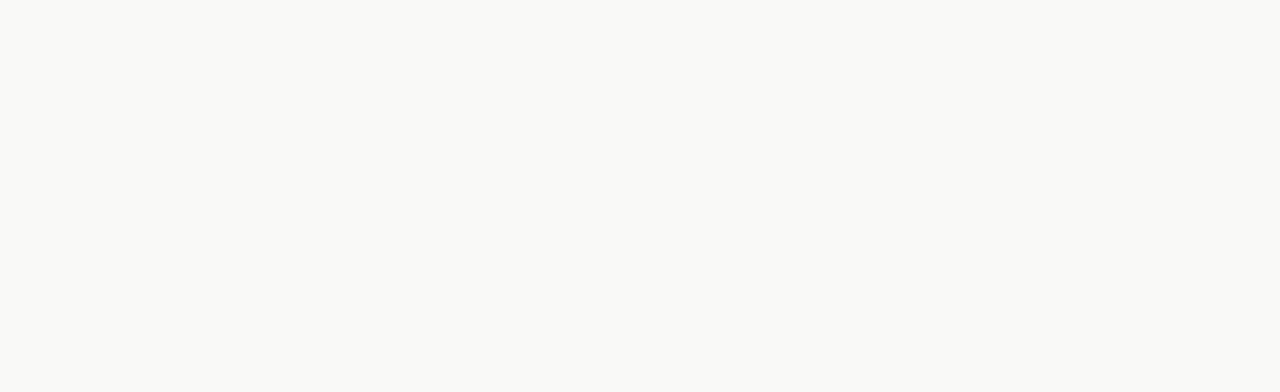
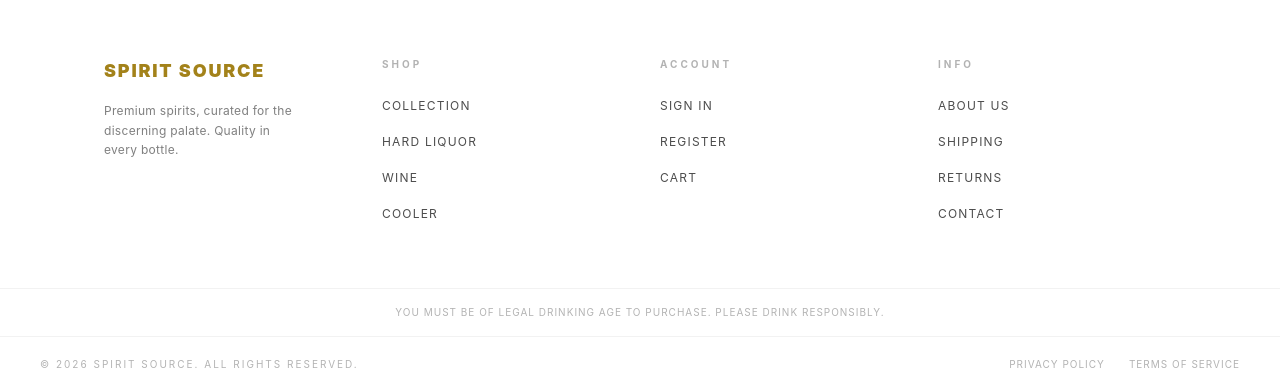
Before and after one commit to aryansaini-71/CPRG306-Final-Project, a Next.js app: page /products in a window 1280 px wide. Shown: the part 888-1280 px from the top of the page. Before the commit the page ends 800 px from the top, so only its background shows below. Built offline with nearby package versions, Linux system fonts and the light colour scheme; no server answers; the database is empty.

Commit message:
Footer implementation
Adds a footer component to the bottom of pages. Uses searchParams to navigate to the correct category.

```diff
--- a/app/layout.tsx
+++ b/app/layout.tsx
@@ -1,6 +1,7 @@
 import React from "react";
 import "./globals.css";
 import Navbar from "../components/Navbar";
+import Footer from "../components/Footer";
 import { Providers } from "./providers"; // We import the new file here
 
 export const metadata = {
@@ -16,6 +17,7 @@
         <Providers>
           <Navbar />
           {children}
+          <Footer />
         </Providers>
       </body>
     </html>
--- a/app/products/page.tsx
+++ b/app/products/page.tsx
@@ -5,11 +5,13 @@
 import { supabase } from "@/lib/supabase";
 import { useCart } from "@/app/context/cart-context";
 import { Search, Plus, Minus } from "lucide-react";
+import { useSearchParams } from "next/navigation";
 
 export default function ProductsPage() {
   // FIX: We changed 'dispatch' to 'addToCart'.
   // (If your context uses 'addItem' instead, just change the word here and below!)
   const { addToCart } = useCart();
+  const searchParams  = useSearchParams();
 
   // -- STATE VARIABLES --
   const [products, setProducts] = useState<any[]>([]);
@@ -32,6 +34,14 @@
     }
     fetchProducts();
   }, []);
+
+  // Read ?category= from the URL and set the active tab
+  useEffect(() => {
+    const cat = searchParams.get("category");
+    if (cat && categories.includes(cat)) {
+      setSelectedCategory(cat);
+    }
+  }, [searchParams]);
 
   // -- HELPER FUNCTIONS --
 
--- /dev/null
+++ b/components/Footer.tsx
@@ -0,0 +1,125 @@
+import Link from "next/link";
+
+export default function Footer() {
+  return (
+    <footer className="bg-white border-t border-black/5 mt-20">
+      {/* Main Footer Grid */}
+      <div className="max-w-6xl mx-auto px-6 md:px-10 py-16 grid grid-cols-2 md:grid-cols-4 gap-10">
+
+        {/* Brand Column */}
+        <div className="col-span-2 md:col-span-1 md:pr-10">
+          <p className="text-[#A3821A] font-black tracking-widest text-lg mb-4">
+            SPIRIT SOURCE
+          </p>
+          <p className="text-xs text-black/50 leading-relaxed tracking-wide">
+            Premium spirits, curated for the discerning palate. Quality in every bottle.
+          </p>
+        </div>
+
+        {/* Shop Column */}
+        <div>
+          <h3 className="text-[10px] font-bold tracking-[0.3em] text-black/30 uppercase mb-5">
+            Shop
+          </h3>
+          <ul className="space-y-3">
+            <li>
+              <Link href="/products" className="text-xs tracking-widest text-black/70 hover:text-[#A3821A] transition-colors uppercase">
+                Collection
+              </Link>
+            </li>
+            <li>
+              <Link href="/products?category=Hard+Liquor" className="text-xs tracking-widest text-black/70 hover:text-[#A3821A] transition-colors uppercase">
+                Hard Liquor
+              </Link>
+            </li>
+            <li>
+              <Link href="/products?category=Wine" className="text-xs tracking-widest text-black/70 hover:text-[#A3821A] transition-colors uppercase">
+                Wine
+              </Link>
+            </li>
+            <li>
+              <Link href="/products?category=Cooler" className="text-xs tracking-widest text-black/70 hover:text-[#A3821A] transition-colors uppercase">
+                Cooler
+              </Link>
+            </li>
+          </ul>
+        </div>
+
+        {/* Account Column */}
+        <div>
+          <h3 className="text-[10px] font-bold tracking-[0.3em] text-black/30 uppercase mb-5">
+            Account
+          </h3>
+          <ul className="space-y-3">
+            <li>
+              <Link href="/login" className="text-xs tracking-widest text-black/70 hover:text-[#A3821A] transition-colors uppercase">
+                Sign In
+              </Link>
+            </li>
+            <li>
+              <Link href="/register" className="text-xs tracking-widest text-black/70 hover:text-[#A3821A] transition-colors uppercase">
+                Register
+              </Link>
+            </li>
+            <li>
+              <Link href="/cart" className="text-xs tracking-widest text-black/70 hover:text-[#A3821A] transition-colors uppercase">
+                Cart
+              </Link>
+            </li>
+          </ul>
+        </div>
+
+        {/* Info Column */}
+        <div>
+          <h3 className="text-[10px] font-bold tracking-[0.3em] text-black/30 uppercase mb-5">
+            Info
+          </h3>
+          <ul className="space-y-3">
+            <li>
+              <Link href="/about" className="text-xs tracking-widest text-black/70 hover:text-[#A3821A] transition-colors uppercase">
+                About Us
+              </Link>
+            </li>
+            <li>
+              <Link href="/shipping" className="text-xs tracking-widest text-black/70 hover:text-[#A3821A] transition-colors uppercase">
+                Shipping
+              </Link>
+            </li>
+            <li>
+              <Link href="/returns" className="text-xs tracking-widest text-black/70 hover:text-[#A3821A] transition-colors uppercase">
+                Returns
+              </Link>
+            </li>
+            <li>
+              <Link href="/contact" className="text-xs tracking-widest text-black/70 hover:text-[#A3821A] transition-colors uppercase">
+                Contact
+              </Link>
+            </li>
+          </ul>
+        </div>
+      </div>
+
+      {/* Age Disclaimer */}
+      <div className="border-t border-black/5 py-4 px-6 md:px-10">
+        <p className="text-center text-[10px] tracking-widest text-black/30 uppercase">
+          You must be of legal drinking age to purchase. Please drink responsibly.
+        </p>
+      </div>
+
+      {/* Bottom Bar */}
+      <div className="border-t border-black/5 py-5 px-6 md:px-10 flex flex-col md:flex-row items-center justify-between gap-3">
+        <p className="text-[10px] tracking-[0.2em] text-black/30 uppercase">
+          &copy; {new Date().getFullYear()} Spirit Source. All rights reserved.
+        </p>
+        <div className="flex items-center gap-6">
+          <Link href="/privacy" className="text-[10px] tracking-widest text-black/30 hover:text-[#A3821A] transition-colors uppercase">
+            Privacy Policy
+          </Link>
+          <Link href="/terms" className="text-[10px] tracking-widest text-black/30 hover:text-[#A3821A] transition-colors uppercase">
+            Terms of Service
+          </Link>
+        </div>
+      </div>
+    </footer>
+  );
+}
```
